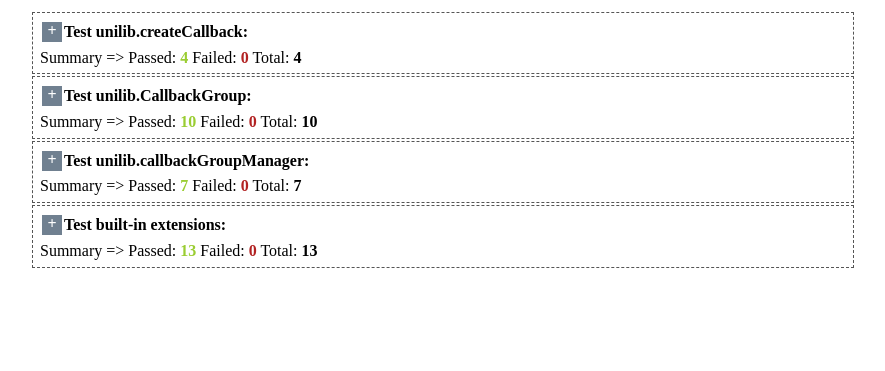
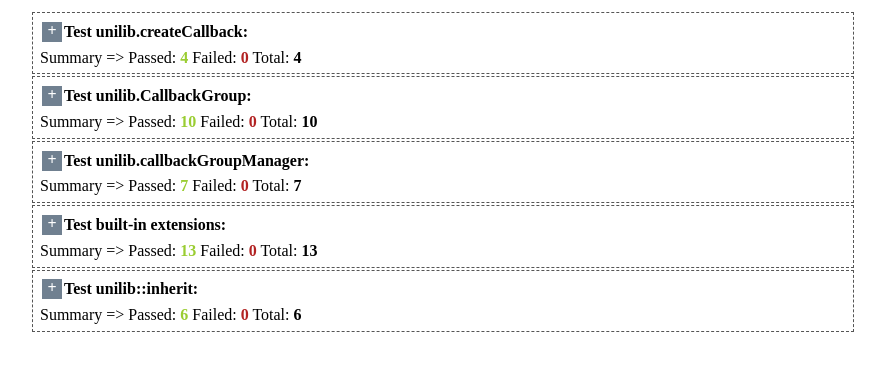
Before and after one commit to qwattash/unilib, a PHP site: page /tests/base_generic.html in a window 1280 px wide. Shown: the top 371 px of the page, without its empty margins (197-1082 px from the left). Run offline with PHP 8.4, Linux system fonts and the light colour scheme.

Commit message:
Added multiple inheritance simulation (breaking instanceof operator).

```diff
--- a/pweb/js/unilib/base.php
+++ b/pweb/js/unilib/base.php
@@ -120,6 +120,22 @@ unilib.copyObject = function(source, clone) {
   return clone;
 };
 
+/**
+ * merge 2 objects, in case of conflicting properties leave the value from
+ * first param
+ * @param {object} obj1
+ * @param {object} obj2
+ * @returns {object} merged object
+ */
+unilib.mergeObjects = function(obj1, obj2) {
+	var dst = unilib.copyObject(obj1);
+	for (prop in obj2) {
+		if (obj2.hasOwnProperty(prop) && !obj1.hasOwnProperty(prop))
+			dst[prop] = obj2[prop];
+	}
+	return dst;
+};
+
 /*
  * Event helpers
  */
@@ -183,7 +199,7 @@ unilib.createCallback = function(object, method, args) {
 
 /**
  * helper class that handle multiple callbacks of the same type on an element
- * @constructor
+ * @class
  * @param {Object=} element DOM element to register to
  * @param {string=} type callback type to handle,
  * 	MUST be given if element is specified
@@ -871,3 +887,20 @@ unilib.provideNamespace = function(name, init, deps, inline) {
 unilib.include = function(path, base) {
   unilib.dependencyManager.include(path, base);
 };
+
+
+/**
+ * Better class simulation with multiple inheritance.
+ * WARNING this breaks instanceof checks, so they should never be used
+ * @param {function} child child constructor
+ * @param {...object} parents instances of parents of the class to
+ * 	be used as prototypes
+ */
+unilib.inherit = function(child, parents) {
+	var proto = {};
+	for (var i = 1; i < arguments.length; i++) {
+		proto = unilib.mergeObjects(proto, arguments[i]);
+	}
+	child.prototype = proto;
+	child.prototype.constructor = child;
+};
--- a/pweb/tests/base_generic.html
+++ b/pweb/tests/base_generic.html
@@ -111,6 +111,38 @@
       cloneB['e']['f'] = 'modified';
       assertEqual(objB['e']['f'], 'modified', 'modification on copy for nested object not hidden');
     });
+    test('unilib::inherit', function(){
+      var A = function() {
+        this.a = 'class A';
+      };
+      var B = function() {
+        this.b = 'class B';
+      };
+      unilib.inherit(A, new B());
+      var c = new A();
+      assertEqual(c.a, 'class A', 'A constructor called');
+      assertEqual(c.b, 'class B', 'superclass inherited');
+      assertFalse(c instanceof B, 'break instanceof operator');
+      var X = function() {
+        this.x = 1;
+      };
+      X.prototype.getX = function() {
+        return this.x;
+      };
+      var Y = function() {
+        this.y = 2;
+      };
+      var Z = function() {
+        X.call(this);
+        Y.call(this);
+        this.x = this.x + this.y;
+      };
+      unilib.inherit(Z, Y.prototype, X.prototype);
+      var z = new Z();
+      assertEqual(z.x, 3, 'super constructor called ok');
+      assertEqual(z.y, 2, 'data inherited ok');
+      assertEqual(z.getX(), 3, 'functions inherited ok');
+    });
 </script>
 </head>
 <body>
```
